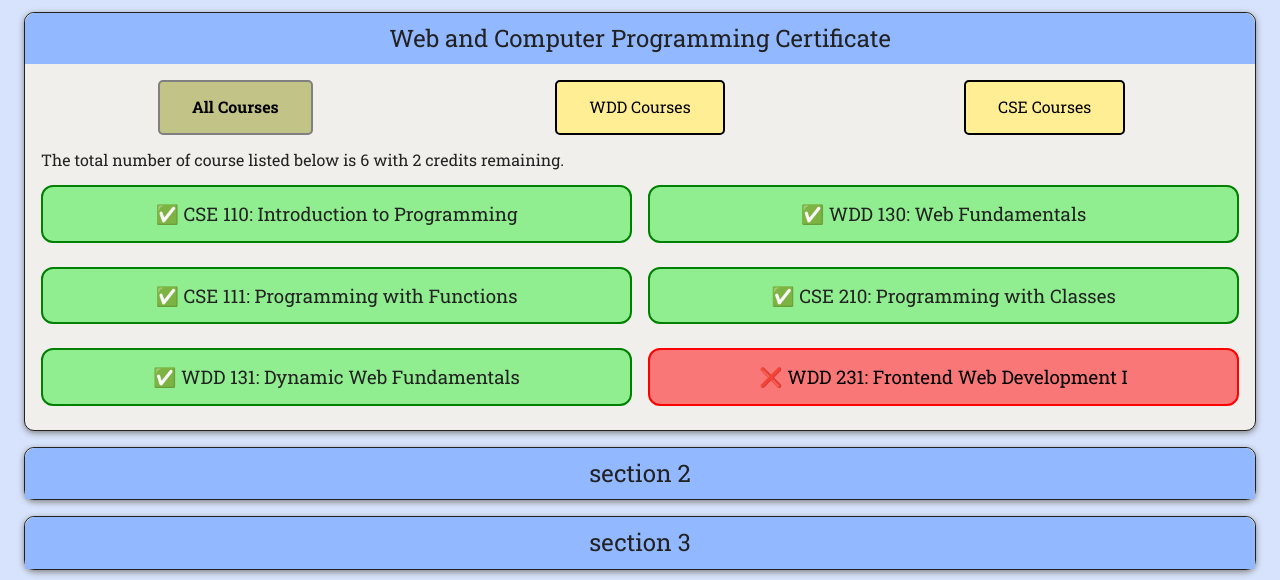
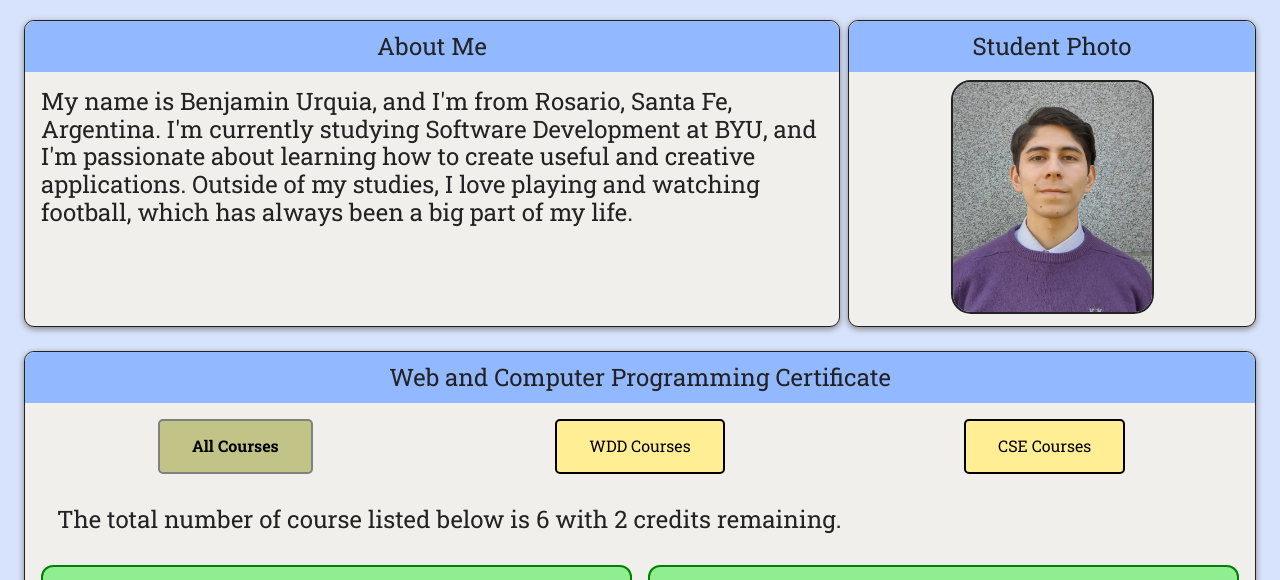
Before and after one commit to BenjaUrquia/wdd231, a plain HTML site: page index.html in a window 1280 px wide. Shown: the part 197-777 px from the top of the page. Drawn offline with Linux system fonts and the light colour scheme.

Commit message:
Week 01 About me section added in Home Page Week 02 Favicon added

```diff
--- a/index.html
+++ b/index.html
@@ -28,6 +28,8 @@
         href="https://fonts.googleapis.com/css2?family=Geist:wght@100..900&family=Lora:ital,wght@0,400..700;1,400..700&family=Roboto+Slab:wght@100..900&family=Roboto:ital,wght@0,100;0,300;0,400;0,500;0,700;0,900;1,100;1,300;1,400;1,500;1,700;1,900&display=swap"
         rel="stylesheet">
 
+    <link rel="icon" href="images/favicon.ico">
+
 </head>
 
 <body>
@@ -54,6 +56,18 @@
 
     <main>
         <h1>Home</h1>
+
+        <section>
+            <h2>About Me</h2>
+            <p>My name is Benjamin Urquia, and I'm from Rosario, Santa Fe, Argentina. I'm currently studying Software
+                Development at BYU, and I'm passionate about learning how to create useful and creative applications.
+                Outside of my studies, I love playing and watching football, which has always been a big part of my
+                life.</p>
+        </section>
+        <section>
+            <h2>Student Photo</h2>
+            <img src="images/student-profile.webp" alt="student-profile">
+        </section>
         <section class="cert-sect">
             <h2>Web and Computer Programming Certificate</h2>
             <ul>
@@ -64,12 +78,7 @@
             <p id="course-count"></p>
             <div id="course-list"></div>
         </section>
-        <section>
-            <h2>section 2</h2>
-        </section>
-        <section>
-            <h2>section 3</h2>
-        </section>
+
     </main>
 
     <footer>
--- a/styles/large.css
+++ b/styles/large.css
@@ -32,4 +32,16 @@
     .navigation a {
         padding: 0.5rem 1rem;
     }
+
+    main {
+        display: grid;
+        grid-template-columns: 2fr 1fr;
+        grid-template-rows: auto auto auto;
+        gap: .5rem;
+    }
+
+    main>h1,
+    .cert-sect {
+        grid-column: 1 / -1;
+    }
 }
--- a/styles/small.css
+++ b/styles/small.css
@@ -128,6 +128,19 @@ section {
     box-shadow: 0 2px 6px gray;
 }
 
+section img {
+    width: 50%;
+    border-radius: 20px;
+    margin: .5rem;
+    border: 2px solid var(--text-dark);
+}
+
+section p {
+    padding: 1rem;
+    text-align: start;
+    font-size: x-large;
+}
+
 .cert-sect ul {
     display: grid;
     grid-template-columns: 1fr 1fr 1fr;
@@ -138,8 +151,6 @@ section {
     width: 100%;
     box-sizing: border-box;
 }
-
-
 
 .cert-sect ul button {
     background-color: var(--accent-color);
@@ -163,7 +174,7 @@ section {
     display: grid;
     gap: 1rem;
     padding: 1rem;
-    grid-template-columns: repeat(2, 1fr);
+    grid-template-columns: repeat(auto-fill, minmax(400px, 1fr));
 }
 
 .course-card {
```
Also changed, not shown: images/favicon.ico (added), images/student-profile.webp (added).
